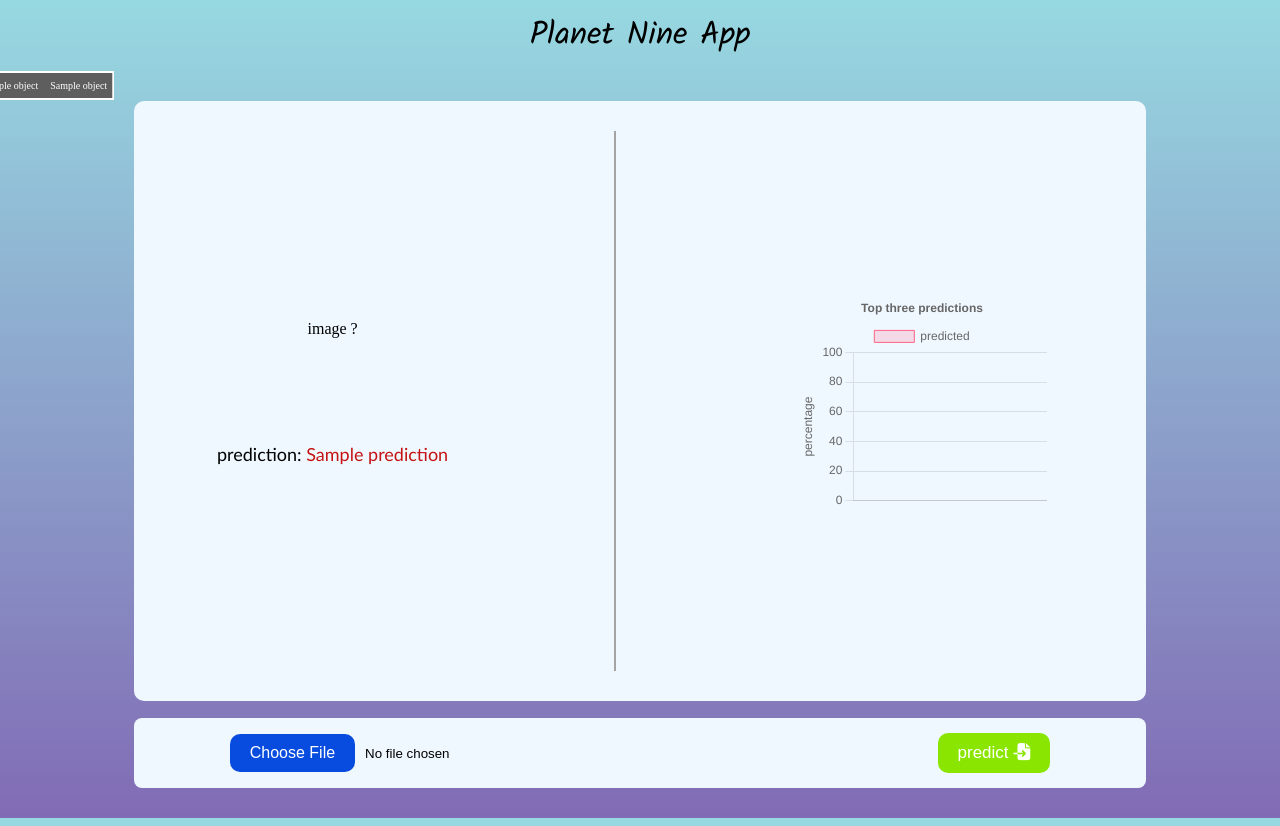
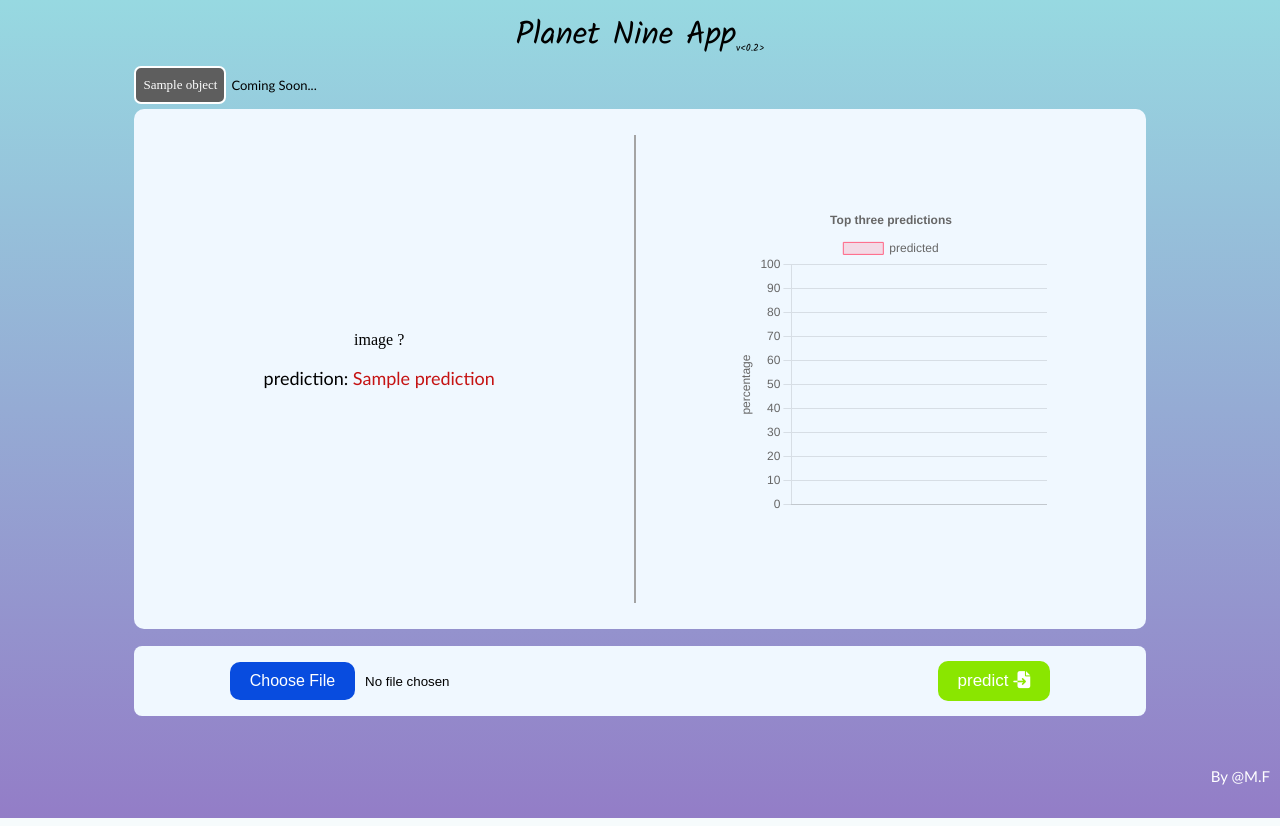
Before and after one commit to mohamad-fat/planet_nine_app, a Flask app: template templates/index.html in a window 1280 px wide. Run offline with Flask 3, Linux system fonts and the light colour scheme; the template is opened without the code that fills it: most values are stand-ins (such as "Sample title", 1, 10 or a date in 2020); some libraries are stand-ins or nearby versions.

Commit message:
first commit

```diff
--- a/static/scripts/scroller.js
+++ b/static/scripts/scroller.js
@@ -1,26 +1,33 @@
 const scrollers = document.querySelectorAll(".scroller");
 
-// If a user hasn't opted in for recuded motion, then we add the animation
 if (!window.matchMedia("(prefers-reduced-motion: reduce)").matches) {
   addAnimation();
 }
 
 function addAnimation() {
   scrollers.forEach((scroller) => {
-    // add data-animated="true" to every `.scroller` on the page
     scroller.setAttribute("data-animated", true);
 
-    // Make an array from the elements within `.scroller-inner`
+    if (window.matchMedia("screen and (max-width: 600px)").matches) {
       const scrollerInner = scroller.querySelector(".scroller__inner");
       const scrollerContent = Array.from(scrollerInner.children);
 
-    // For each item in the array, clone it
-    // add aria-hidden to it
-    // add it into the `.scroller-inner`
       scrollerContent.forEach((item) => {
         const duplicatedItem = item.cloneNode(true);
         duplicatedItem.setAttribute("aria-hidden", true);
         scrollerInner.appendChild(duplicatedItem);
       });
+    }
+
+    if (window.matchMedia("screen and (max-width: 600px)").matches) {
+      const scrollerInner = scroller.querySelector(".scroller__inner");
+      const scrollerContent = Array.from(scrollerInner.children);
+
+      scrollerContent.forEach((item) => {
+        const duplicatedItem = item.cloneNode(true);
+        duplicatedItem.setAttribute("aria-hidden", true);
+        scrollerInner.appendChild(duplicatedItem);
       });
     }
+  });
+}
--- a/static/styles/scroller.css
+++ b/static/styles/scroller.css
@@ -1,10 +1,48 @@
+  /* general styles */
+
+  :root {
+    --clr-neutral-100: hsl(0, 0%, 100%);
+    --clr-primary-100: hsl(205, 15%, 58%);
+    --clr-primary-400: hsl(215, 25%, 27%);
+    --clr-primary-800: hsl(217, 33%, 17%);
+    --clr-primary-900: hsl(218, 33%, 9%);
+  }
+
 .scroller {
-  /* max-width: 600px; */
+  width: 80%;
+  display: flex;
+  margin: auto;
+  margin-bottom: 5px;
+}
+
+.scroller__inner {
+  padding-block: 2px;
+  display: flex;
+  flex-wrap: wrap;
+  gap: 2px;
+}
+
+.tag-list {
+  margin: 0;
+  padding-inline: 0;
+  list-style: none;
+  background-color: rgb(94, 94, 94);
+  border-radius: 7px;
+  border: 2px solid #fff;
+}
+
+.tag-list li {
+  padding: 7px;
+  font-size: 13px;
+  color: #fff;
+}
+
+
+@media screen and (max-width: 600px) {
+  .scroller {
     max-width: 100%;
-  margin-bottom: 5px;
-  position:absolute;
+    position: absolute;
     left: 0;
-  /* padding: 0 10px; */
   }
 
   .scroller__inner {
@@ -17,9 +55,7 @@
   .scroller[data-animated="true"] {
     overflow: hidden;
     width: 100%;
-  -webkit-mask: linear-gradient(
-    90deg
-  );
+    -webkit-mask: linear-gradient(90deg);
     mask: linear-gradient(90deg);
   }
 
@@ -40,7 +76,7 @@
   }
 
   .scroller[data-speed="fast"] {
-  --_animation-duration: 20s;
+    --_animation-duration: 30s;
   }
 
   .scroller[data-speed="slow"] {
@@ -53,31 +89,18 @@
     }
   }
 
-/* general styles */
-
-:root {
-  --clr-neutral-100: hsl(0, 0%, 100%);
-  --clr-primary-100: hsl(205, 15%, 58%);
-  --clr-primary-400: hsl(215, 25%, 27%);
-  --clr-primary-800: hsl(217, 33%, 17%);
-  --clr-primary-900: hsl(218, 33%, 9%);
-}
 
   .tag-list {
     margin: 0;
     padding-inline: 0;
     list-style: none;
-  width: 100vw;
+    /* width: 100vw; */
     background-color: rgb(94, 94, 94);
-  /* padding: 0 5px; */
     border: 2px solid #fff;
   }
 
   .tag-list li {
     padding: 5px;
     font-size: 10px;
-  /* background: var(--clr-primary-400); */
-  /* border-radius: 0.5rem; */
-  /* box-shadow: 0 0.5rem 1rem -0.25rem var(--clr-primary-900); */
-  color: #fff;
   }
+}
--- a/static/styles/style.css
+++ b/static/styles/style.css
@@ -4,34 +4,41 @@
 h1 {
     text-align: center;
     padding: 0;
-    margin: 10px;
+    margin: 10px 0 5px 0;
 }
 
 body {
-    /* width: 100vw; */
     height: 100vh;
-    background-color: #D9AFD9;
-    background-image: linear-gradient(0deg, #816bb5 0%, #97D9E1 100%);
+    background-color: #fff;
+    background-image: linear-gradient(0deg, #937dc7 0%, #97D9E1 100%);
+}
+
+#coming-soon-span {
+    display: flex;
+    align-items: center;
+    justify-content: center;
+    margin-left: 5px;
+    font-family:'Gill Sans', 'Gill Sans MT', Calibri, 'Trebuchet MS', sans-serif;
+    font-size: 13px;
 }
 
 #container {
     width: 80%;
-    height: 75%;
+    height: 65%;
     background-color: aliceblue;
     border-radius: 10px;
     display: flex;
     margin: auto;
     align-items: center;
-    justify-content: space-around;
-    margin-top: 40px;
+    justify-content: space-evenly;
 }
 
 .image-div {
-    width: 250px;
-    height: 250px;
+    width: 40%;
+    height: 400px;
     display: flex;
     align-items: center;
-    justify-content: space-around;
+    justify-content: center;
     flex-direction: column;
 }
 
@@ -54,11 +61,14 @@ body {
 }
 
 .analytics-div {
-    width: 300px;
-    height: 200px;
+    width: 40%;
+    height: 60%;
+    position: relative;
     display: flex;
     align-items: center;
     justify-content: center;
+    margin-right: 10px;
+    margin-bottom: 20px;
 }
 
 .shadow {
@@ -80,16 +90,25 @@ body {
 }
 
 #msg-div {
-    width: 90%;
+    width: 80%;
+    height: 15px;
     margin: auto;
-    height: 20px;
-    /* margin-top: 10px; */
 }
 
 #msg-div p {
     color: #fff;
     font-family:'Gill Sans', 'Gill Sans MT', Calibri, 'Trebuchet MS', sans-serif;
     font-size: 18px;
+    margin-left: 5px;
+}
+
+#lower-right {
+    position: absolute;
+    right: 10px;
+    bottom: 0;
+    color: #fff;
+    font-family:'Gill Sans', 'Gill Sans MT', Calibri, 'Trebuchet MS', sans-serif;
+    font-size: 15px;
 }
 
 input[type=file]::file-selector-button {
--- a/templates/index.html
+++ b/templates/index.html
@@ -11,7 +11,7 @@
 
 </head>
 <body>
-    <h1 class="kalam-regular">Planet Nine App</h1>
+    <h1 class="kalam-regular">Planet Nine App<sub style="font-size: 10px;">v&lt0.2&gt</0.2></sub></h1>
 
     <div class="scroller" data-speed="fast">
         <ul class="tag-list scroller__inner">
@@ -19,6 +19,7 @@
             <li>{{ object }}</li>
           {% endfor %}
         </ul>
+        <span id="coming-soon-span">Coming Soon...</span>
       </div>
 
     <div id="container">
@@ -28,16 +29,16 @@
             {% else %}
             <div class='shadow'>image ?</div>
             {% endif %}
-            <p>
-                {% if prediction %}
-                prediction: <span style="color: rgb(197, 19, 19);">{{ prediction }}</span>
-                {% endif %}
-            </p>
+            {% if prediction %}
+                <p>
+                    prediction: <span style="color: rgb(197, 19, 19);">{{ prediction }}</span>
+                </p>
+            {% endif %}
         </div>
         <div class="horizontal-line"></div>
         <div class="analytics-div">
             {% if prediction %}
-                <canvas id="bar-chart" width="250px" height="220px"></canvas>
+                <canvas id="bar-chart" width="80%" height="80%"></canvas>
             {% else %}
                 <div class='shadow'>analytics...</div>
             {% endif %}
@@ -63,7 +64,7 @@
             {% endwith %}
         </p>
     </div>
-
+    <div id="lower-right"><p>By @M.F</p></div>
     <script>
     var ctx = document.getElementById('bar-chart').getContext('2d');
     var barChart = new Chart(ctx, {
@@ -87,7 +88,7 @@
             ],
         },
         options: {
-            responsive: false,
+            responsive: true,
             scales: {
                 y: {
                     suggestedMin: 0,
```
Also changed, not shown: other parts of static/styles/style.css (+23 -6 lines), static/scripts/analytics.js (deleted, +0 -44 lines), static/uploads/planet_saturn.jpeg (deleted), static/uploads/saturn.jpg (renamed from static/uploads/planet_saturn.jpg), static/uploads/sun.jpeg (added). Lines whose indentation alone changed are shown as unchanged.
